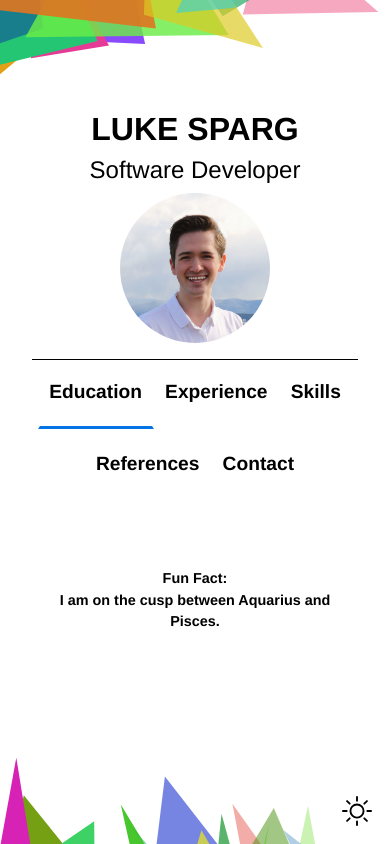
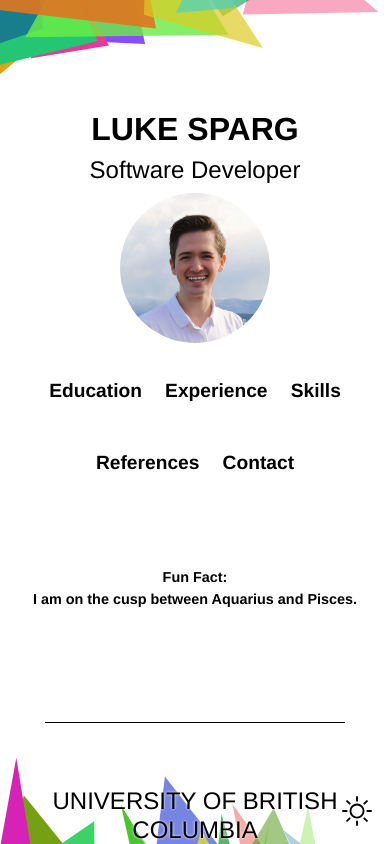
Before and after one commit to LukeSparg/resume-application, a React (Create React App) app: page /lukesparg in a window 390 px wide. Built offline with nearby package versions, Linux system fonts and the light colour scheme.

Commit message:
Made the mobile version a continous scrolling page to be more consistent with other mobile webpages.

```diff
--- a/src/components/Education/Education.js
+++ b/src/components/Education/Education.js
@@ -6,7 +6,7 @@ export const Education = ({ darkModeClass }) => {
 
     return (
         <Row>
-            <Col xs="11" md="12">
+            <Col xs="12">
                 <h2 className={"text-shadow" + darkModeClass}>UNIVERSITY OF BRITISH COLUMBIA</h2>
                 <h3 className="shrink-mobile-text-sm">BSc. (Hons.) in Computer Science</h3>
                 <p className="shrink-mobile-text-sm">Since 2017, I have been completing a BSc. majoring in computer science. Throughout my education I have finished coursework in a variety of topics, some examples include:</p>
--- a/src/components/Experience/Experience.js
+++ b/src/components/Experience/Experience.js
@@ -110,7 +110,7 @@ export const Experience = ({ darkModeClass, isMobile }) => {
                 </Row>
             </Col>}
             {isMobile &&
-            <Col xs="11" className="experience-title-box-container-mobile">
+            <Col xs="12" className="experience-title-box-container-mobile">
                 {(currentTopic !== "honors") ?
                     <animated.div style={ pulseAnimation } onClick={() => setCurrentTopic("honors")} className={"experience-title-box" + darkModeClass}>
                         HONORS
@@ -141,7 +141,7 @@ export const Experience = ({ darkModeClass, isMobile }) => {
             </Col>
             }
 
-            <Col xs="11" md="8">
+            <Col xs="12" md="8">
                 <h2>{topics[currentTopic][0]}</h2>
                 <h4 className="shrink-mobile-text-sm">{topics[currentTopic][1]}</h4>
                 <p>{topics[currentTopic][2]}</p>
--- a/src/components/Experience/style.css
+++ b/src/components/Experience/style.css
@@ -62,6 +62,7 @@
 }
 .experience-title-box-container-mobile {
     display: flex;
+    max-width: 85vw;
 }
 .experience-title-box-container-mobile div {
     margin: 0rem 0.5rem 1rem 0.5rem;
--- a/src/components/Polygon/style.css
+++ b/src/components/Polygon/style.css
@@ -4,6 +4,6 @@ polygon {
     transition: all 1000ms;
 }
 svg {
-    position: absolute;
+    position: fixed;
     transition: all 1000ms;
 }
--- a/src/components/Skills/Skills.js
+++ b/src/components/Skills/Skills.js
@@ -102,7 +102,7 @@ export const Skills = ({ darkModeClass, isMobile }) => {
                 </Row>
             </Col>}
             {isMobile &&
-            <Col xs="11" className="skill-title-box-container-mobile">
+            <Col xs="12" className="skill-title-box-container-mobile">
                     {(activeSkill !== "data") ?
                         <animated.div style={ pulseAnimation } onClick={() => setActiveSkill("data")} className={"skill-title-box" + darkModeClass}>
                             DATA
@@ -131,7 +131,7 @@ export const Skills = ({ darkModeClass, isMobile }) => {
                         </div>
                     }
             </Col>}
-            <Col xs="11" md="8">
+            <Col xs="12" md="8">
                 <h2>{skillInfo[activeSkill]["title"]}</h2>
                 <p className="shrink-mobile-text-sm">{skillInfo[activeSkill]["text"]}</p>
                 <ul className="shrink-mobile-text-xs">
--- a/src/components/Skills/style.css
+++ b/src/components/Skills/style.css
@@ -62,6 +62,7 @@
 }
 .skill-title-box-container-mobile {
     display: flex;
+    max-width: 85vw;
 }
 .skill-title-box-container-mobile div {
     margin: 0rem 0.5rem 1rem 0.5rem;
--- a/src/views/LukeSparg/LukeSparg.js
+++ b/src/views/LukeSparg/LukeSparg.js
@@ -76,7 +76,7 @@ export const LukeSparg = () => {
         //Changes the selected catagory
         setCatagorySelected(event.target.innerHTML);
         if(isMobile) {
-            setMobileNavMenu(false);
+            document.getElementById(event.target.innerHTML).scrollIntoView({ block: 'center',  behavior: 'smooth' });
         }
     }
 
@@ -134,8 +134,7 @@ export const LukeSparg = () => {
             </div>
             <div className="content-container">
                 <Row>
-                    {(!isMobile || mobileNavMenu) &&
-                    <Col sm={{ size: 10 }} md="5" className="sub-content-container">
+                    <Col sm="12" md="5" className="sub-content-container">
                         <Row className="main-profile-info">
                             <Col sm="12" md="8">
                                 <Row>
@@ -157,7 +156,7 @@ export const LukeSparg = () => {
                                 <img className={"profile-picture" + darkModeClass} src={ProfilePhoto} alt="Profile Picture" />
                             </Col>
                         </Row>
-                        <Row className={"divider" + darkModeClass} />
+                        <Row className={"divider-clear"} />
                         <Row className="catagory-selector">
                             <Col sm="12">
                                 <button className={"carousel-button" + ((catagorySelected==="Education") ? "-active" : "") + darkModeClass} onClick={function(event) {handleCatagorySelector(event)}}>Education</button>
@@ -172,41 +171,41 @@ export const LukeSparg = () => {
                                 <FunFacts darkModeClass={darkModeClass} eventState={catagorySelected} />
                             </Col>
                         </Row>
-                    </Col>}
-                    {(!isMobile || !mobileNavMenu) &&
-                    <Col sm={{ size: 10 }} md="5" className="sub-content-container">
+                    </Col>
+                    <Col sm="12" md="5" className="sub-content-container">
+                        {!isMobile &&
                         <Row className="carousel-container">
                             <Col sm="12">
                                 <TransitionGroup component={null}>
-                                    {catagorySelected === "Education" &&
+                                    {(catagorySelected === "Education")  &&
                                     <CSSTransition classNames="sliding-carousel" timeout={1000}>
                                         <div className="sliding-carousel">
                                             <Education darkModeClass={darkModeClass} />
                                         </div>
                                     </CSSTransition>
                                     }
-                                    {catagorySelected === "Experience" &&
+                                    {(catagorySelected === "Experience") &&
                                     <CSSTransition classNames="sliding-carousel" timeout={1000}>
                                         <div className="sliding-carousel">
                                             <Experience darkModeClass={darkModeClass} isMobile={isMobile} />
                                         </div>
                                     </CSSTransition>
                                     }
-                                    {catagorySelected === "Skills" &&
+                                    {(catagorySelected === "Skills") &&
                                     <CSSTransition classNames="sliding-carousel" timeout={1000}>
                                         <div className="sliding-carousel">
                                             <Skills darkModeClass={darkModeClass} isMobile={isMobile} />
                                         </div>
                                     </CSSTransition>
                                     }
-                                    {catagorySelected === "References" &&
+                                    {(catagorySelected === "References") &&
                                     <CSSTransition classNames="sliding-carousel" timeout={1000}>
                                         <div className="sliding-carousel">
-                                            <References darkModeClass={darkModeClass} />
+                                            <References darkModeClass={darkModeClass} isMobile={isMobile} />
                                         </div>
                                     </CSSTransition>
                                     }
-                                    {catagorySelected === "Contact" &&
+                                    {(catagorySelected === "Contact") &&
                                     <CSSTransition classNames="sliding-carousel" timeout={1000}>
                                         <div className="sliding-carousel">
                                             <Contact darkModeClass={darkModeClass} isMobile={isMobile} />
@@ -215,8 +214,53 @@ export const LukeSparg = () => {
                                     }
                                 </TransitionGroup>
                             </Col>
-                        </Row>
-                    </Col>}
+                        </Row>}
+                        {isMobile && (
+                            <Col>
+                                <Row className="mobile-height-spacer-sm">
+                                    <Col>
+                                        <Row className={"divider" + darkModeClass} />
+                                    </Col>
+                                </Row>
+                                <Row className="mobile-content-section" id="Education">
+                                    <Education darkModeClass={darkModeClass} />
+                                </Row>
+                                <Row>
+                                    <Col>
+                                        <Row className={"divider" + darkModeClass} />
+                                    </Col>
+                                </Row>
+                                <Row className="mobile-content-section" id="Experience">
+                                    <Experience darkModeClass={darkModeClass} isMobile={isMobile} />
+                                </Row>
+                                <Row>
+                                    <Col>
+                                        <Row className={"divider" + darkModeClass} />
+                                    </Col>
+                                </Row>
+                                <Row className="mobile-content-section" id="Skill">
+                                    <Skills darkModeClass={darkModeClass} isMobile={isMobile} />
+                                </Row>
+                                <Row>
+                                    <Col>
+                                        <Row className={"divider" + darkModeClass} />
+                                    </Col>
+                                </Row>
+                                <Row className="mobile-content-section" id="References">
+                                    <References darkModeClass={darkModeClass} isMobile={isMobile} />
+                                </Row>
+                                <Row>
+                                    <Col>
+                                        <Row className={"divider" + darkModeClass} />
+                                    </Col>
+                                </Row>
+                                <Row className="mobile-content-section" id="Contact">
+                                    <Contact darkModeClass={darkModeClass} isMobile={isMobile} />
+                                </Row>
+                                <Row className="mobile-height-spacer-md" />
+                            </Col>
+                        )}
+                    </Col>
                 </Row>
             </div>
             <DarkModeButton toggleDarkMode={toggleDarkMode} darkModeClass={darkModeClass} />
--- a/src/views/LukeSparg/style.css
+++ b/src/views/LukeSparg/style.css
@@ -29,6 +29,20 @@ body {
     background-color: black;
     transition: all 1000ms;
 }
+@media screen and (max-width: 900px) {
+    .main-container {
+        overflow: scroll;
+    }
+    .main-container-dark {
+        overflow: scroll;
+    }
+    .row {
+        margin: 0;
+    }
+    .col {
+        margin: 0;
+    }
+}
 .content-container {
     width: 100%;
     position: absolute;
@@ -42,13 +56,24 @@ body {
     }
 }
 .sub-content-container {
+    max-width: 99vw;
     margin: 0 2em;
+}
+@media screen and (max-width: 900px) {
+    .sub-content-container {
+        max-width: 100vw;
+        width: 100%;
+        margin: 0 0;
+    }
 }
 .profile-picture-container {
     display: flex;
     justify-content: center;
 }
 .fun-fact-container {
+    margin: 3em 0em;
+}
+.mobile-content-section {
     margin: 3em 0em;
 }
 @media screen and (max-width: 900px) and (max-height: 700px) {
@@ -63,6 +88,16 @@ body {
 .divider-dark {
     border-top: 1px solid white;
     margin: 1em 0;
+}
+.divider-clear {
+    border: none;
+    margin: 1em 0;
+}
+.mobile-height-spacer-sm {
+    margin-top: 3rem;
+}
+.mobile-height-spacer-md {
+    margin-top: 6rem;
 }
 
 /* Carousel */
@@ -188,6 +223,11 @@ h1 {
     margin-bottom: 1em;
     border-bottom: 3px solid #0075e3;
 }
+@media screen and (max-width: 900px) {
+    .carousel-button-active {
+        border-bottom: none;
+    }
+}
 .carousel-button-dark {
     background-color: transparent;
     border-color: transparent;
@@ -209,6 +249,11 @@ h1 {
     margin-bottom: 1em;
     border-bottom: 3px solid white;
 }
+@media screen and (max-width: 900px) {
+    .carousel-button-active-dark {
+        border-bottom: none;
+    }
+}
 .carousel-button:hover {
     border-bottom: 3px solid #0075e3;
 }
@@ -217,7 +262,7 @@ h1 {
 }
 
 .dark-mode-button {
-    position: absolute;
+    position: fixed;
     right: 3em;
     bottom: 3em;
 }
@@ -225,7 +270,7 @@ h1 {
     cursor: pointer;
 }
 .mobile-nav-menu-button {
-    position: absolute;
+    position: fixed;
     right: 3em;
     top: 1em;
 }
```
Also changed, not shown: src/components/Contact/Contact.js (+6 -6 lines), src/components/References/References.js (+6 -5 lines).
